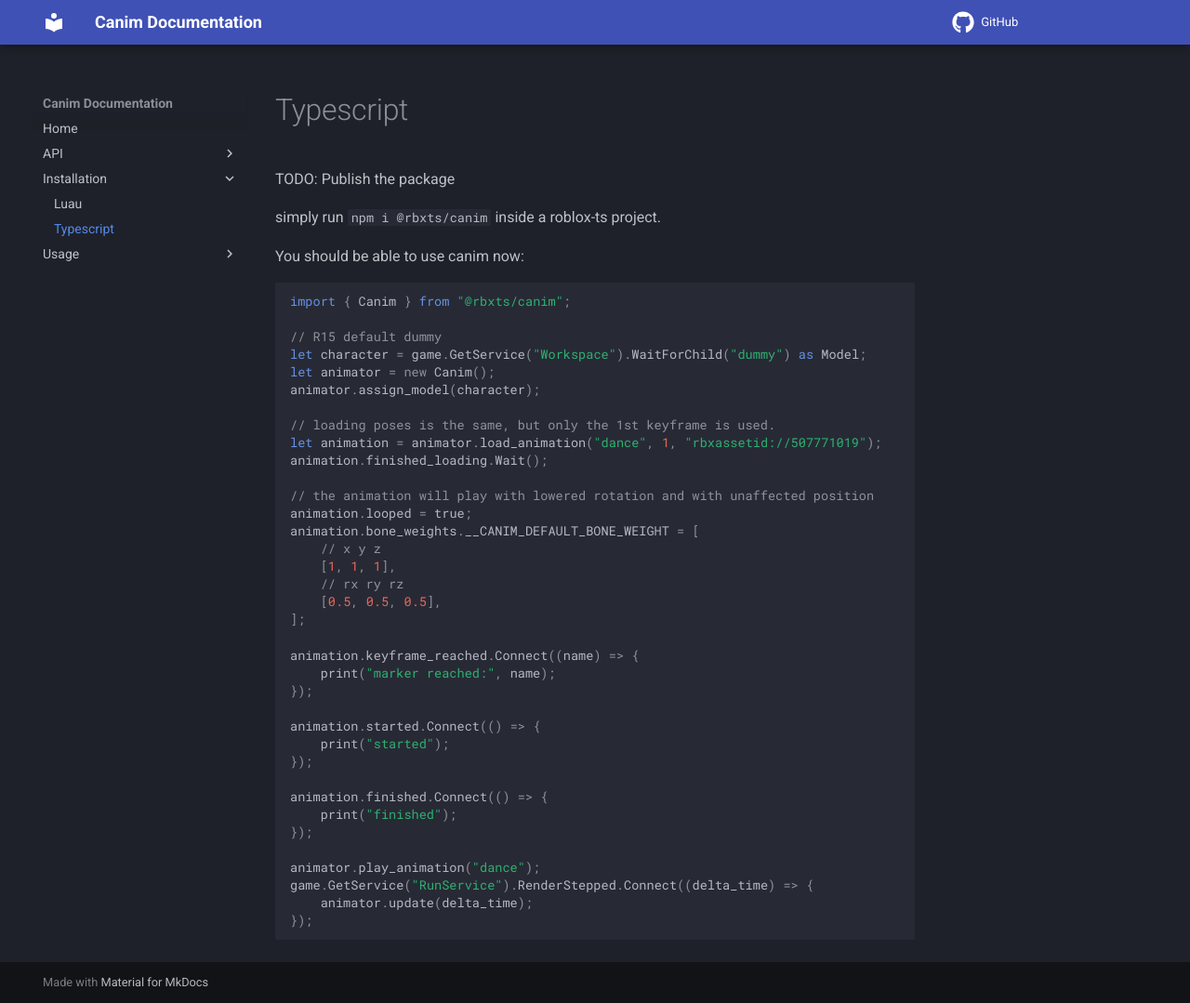
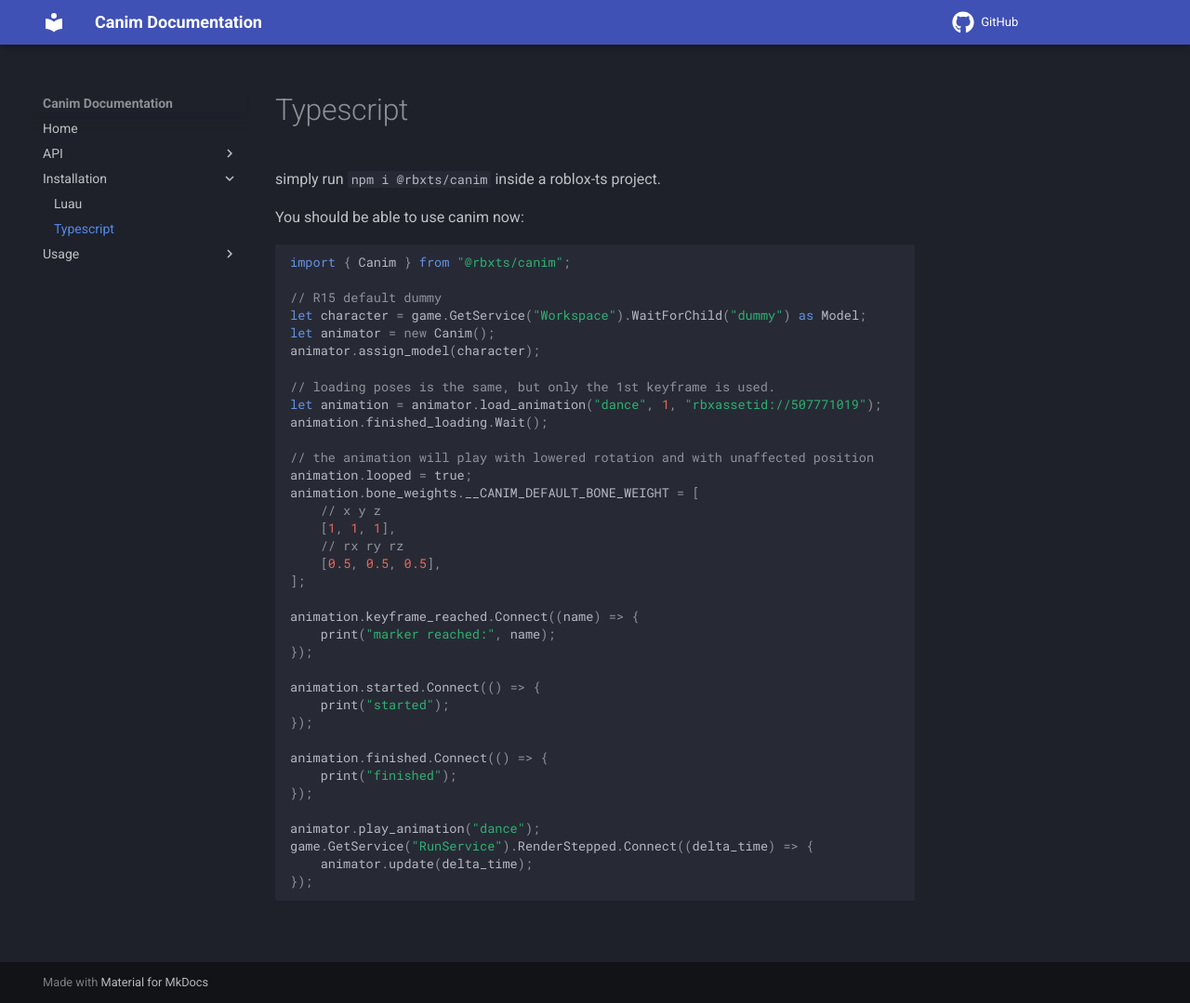
Before and after one commit to blackshibe/shobnode, an MkDocs documentation site: the page built from docs/docs/Installation/Typescript.md, in a window 1280 px wide and 1079 px high. Shown: the whole window at 93% size. Built offline with MkDocs 1.6.1 and Material for MkDocs 9.7.7, drawn with Linux system fonts in a browser that asks for light colours; comment, search, counter and statistics services are not loaded.

Commit message:
update package.json

```diff
--- a/docs/docs/Installation/Typescript.md
+++ b/docs/docs/Installation/Typescript.md
@@ -1,7 +1,4 @@
 # Typescript
-
-
-TODO: Publish the package
 
 simply run `npm i @rbxts/canim` inside a roblox-ts project.
 
```
Also changed, not shown: package.json (+10 -6 lines), 2 other files.
